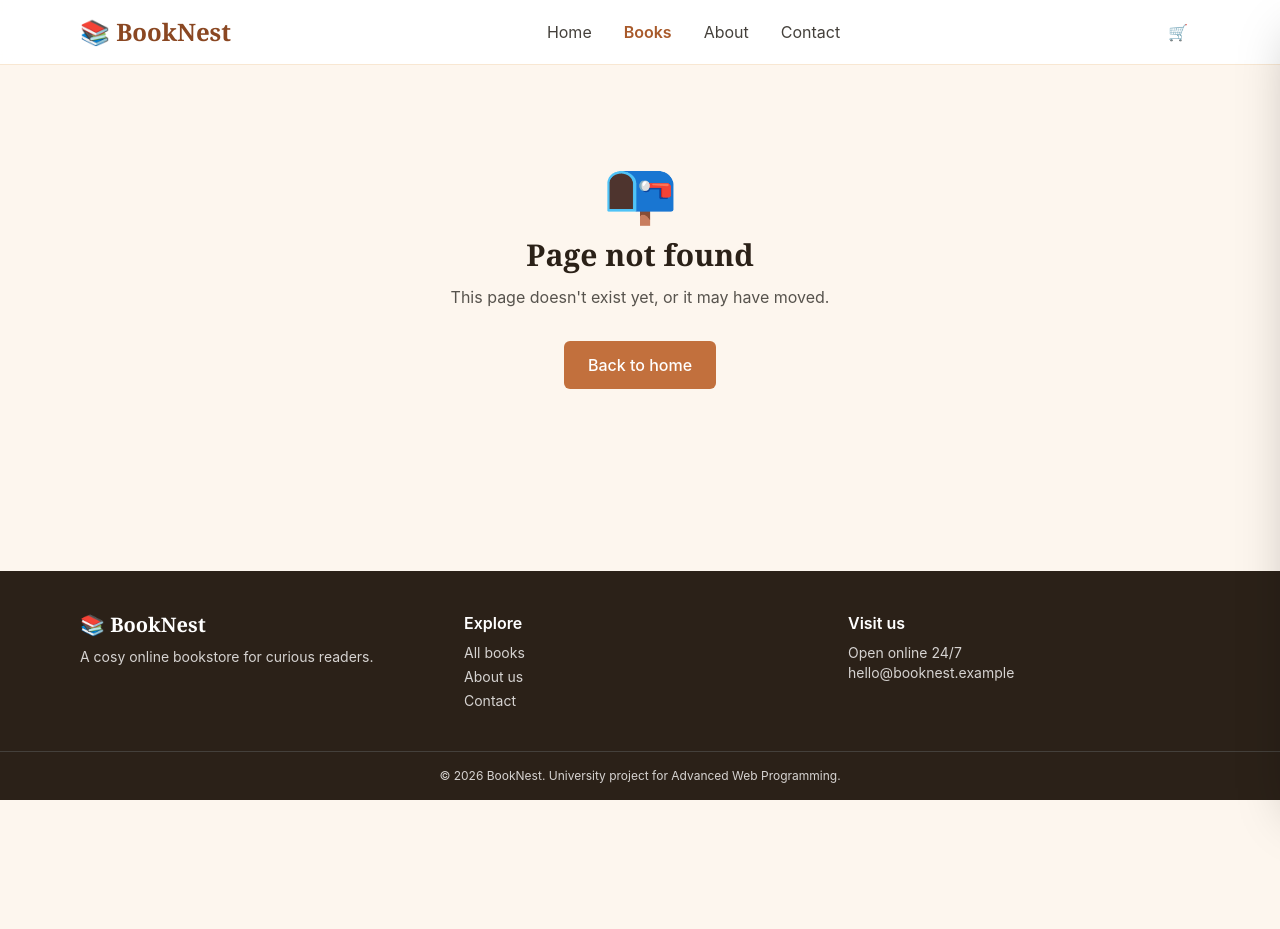
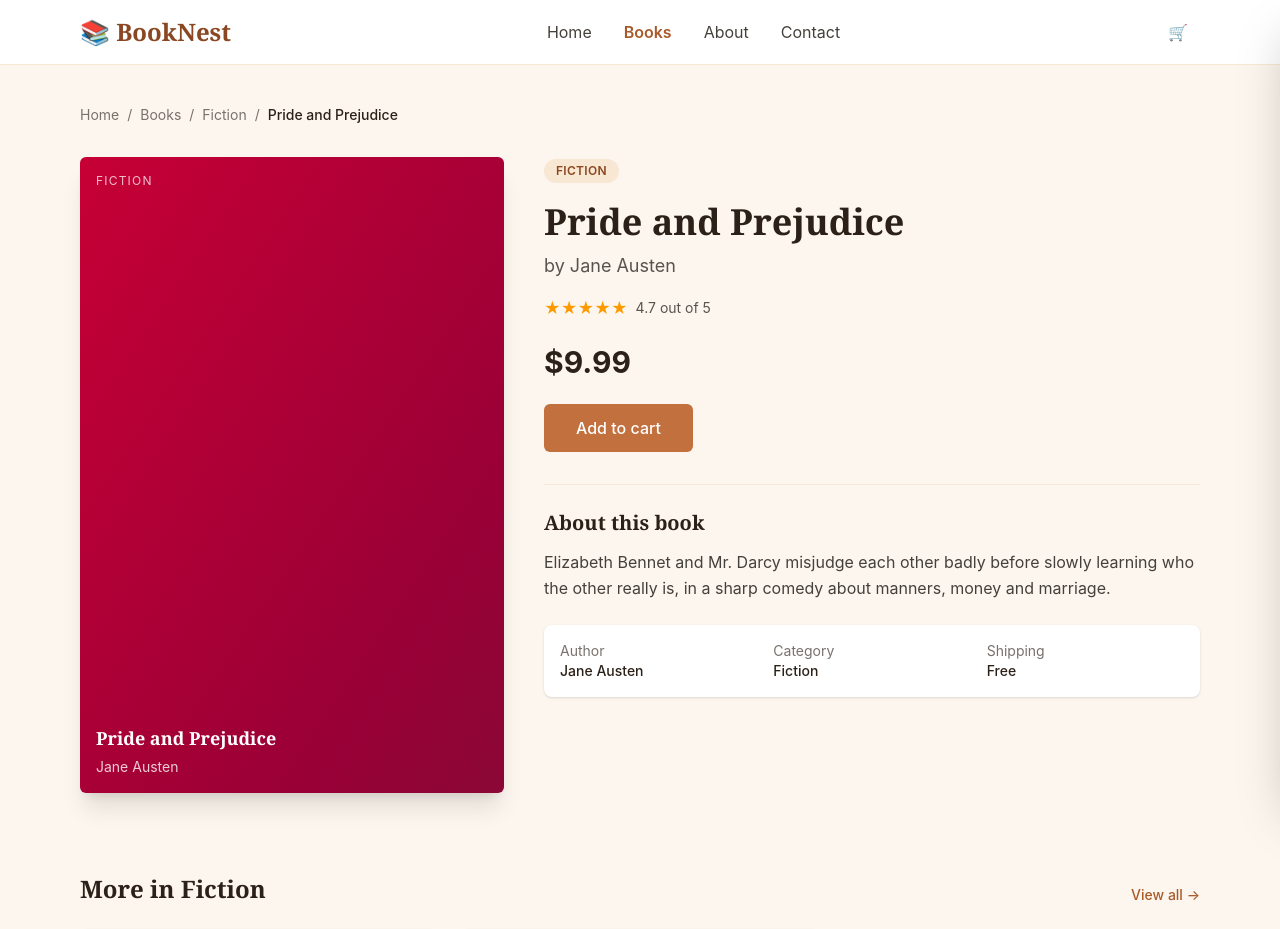
Before and after one commit to Anas-Abdul-El/bookNest, a React (Vite) app: page /books/1 in a window 1280 px wide. Shown: the top 929 px of the page. Before the commit the page ends 800 px from the top, so only its background shows below. Built offline with nearby package versions, Linux system fonts and the light colour scheme.

Commit message:
Add Book Details page with related books

```diff
--- a/src/App.tsx
+++ b/src/App.tsx
@@ -1,6 +1,7 @@
 import { Route, Routes } from "react-router-dom";
 import Layout from "./components/Layout";
 import About from "./pages/About";
+import BookDetails from "./pages/BookDetails";
 import Books from "./pages/Books";
 import Contact from "./pages/Contact";
 import Home from "./pages/Home";
@@ -12,6 +13,7 @@ function App() {
       <Route element={<Layout />}>
         <Route index element={<Home />} />
         <Route path="books" element={<Books />} />
+        <Route path="books/:id" element={<BookDetails />} />
         <Route path="about" element={<About />} />
         <Route path="contact" element={<Contact />} />
         <Route path="*" element={<NotFound />} />
--- /dev/null
+++ b/src/pages/BookDetails.tsx
@@ -0,0 +1,155 @@
+import { Link, useParams } from "react-router-dom";
+import BookCard from "../components/BookCard";
+import BookCover from "../components/BookCover";
+import { books } from "../data/books";
+import { addToCart } from "../store/cartSlice";
+import { useAppDispatch, useAppSelector } from "../store/hooks";
+
+// Five stars, filled up to the rating rounded to the nearest whole star.
+function RatingStars({ rating }: { rating: number }) {
+  const filled = Math.round(rating);
+  return (
+    <span className="text-amber-500" aria-hidden="true">
+      {"★".repeat(filled)}
+      <span className="text-stone-300">{"★".repeat(5 - filled)}</span>
+    </span>
+  );
+}
+
+function BookDetails() {
+  const { id } = useParams();
+  const dispatch = useAppDispatch();
+
+  const book = books.find((book) => book.id === Number(id));
+
+  // How many copies of this book are already in the cart (0 if none).
+  const quantityInCart = useAppSelector(
+    (state) =>
+      state.cart.items.find((item) => item.book.id === book?.id)?.quantity ?? 0,
+  );
+
+  if (!book) {
+    return (
+      <section className="mx-auto max-w-xl px-4 py-24 text-center">
+        <p className="text-6xl" aria-hidden="true">📕</p>
+        <h1 className="mt-4 font-serif text-3xl font-bold">Book not found</h1>
+        <p className="mt-3 text-stone-600">
+          We couldn't find a book with that link. It may have been removed.
+        </p>
+        <Link
+          to="/books"
+          className="mt-8 inline-block rounded-md bg-brand-500 px-6 py-3 font-medium text-white hover:bg-brand-600"
+        >
+          Browse all books
+        </Link>
+      </section>
+    );
+  }
+
+  const relatedBooks = books
+    .filter((other) => other.category === book.category && other.id !== book.id)
+    .slice(0, 3);
+
+  const categoryLink = `/books?category=${encodeURIComponent(book.category)}`;
+
+  return (
+    <>
+      <section className="mx-auto max-w-6xl px-4 py-10">
+        <nav aria-label="Breadcrumb" className="text-sm text-stone-500">
+          <ol className="flex flex-wrap items-center gap-2">
+            <li><Link to="/" className="hover:text-brand-600">Home</Link></li>
+            <li aria-hidden="true">/</li>
+            <li><Link to="/books" className="hover:text-brand-600">Books</Link></li>
+            <li aria-hidden="true">/</li>
+            <li><Link to={categoryLink} className="hover:text-brand-600">{book.category}</Link></li>
+            <li aria-hidden="true">/</li>
+            <li aria-current="page" className="font-medium text-ink">{book.title}</li>
+          </ol>
+        </nav>
+
+        <div className="mt-8 grid gap-10 md:grid-cols-5">
+          <div className="mx-auto w-full max-w-xs md:col-span-2 md:max-w-none">
+            <BookCover book={book} className="shadow-xl" />
+          </div>
+
+          <div className="md:col-span-3">
+            <Link
+              to={categoryLink}
+              className="inline-block rounded-full bg-brand-100 px-3 py-1 text-xs font-semibold tracking-wide text-brand-700 uppercase hover:bg-brand-500 hover:text-white"
+            >
+              {book.category}
+            </Link>
+
+            <h1 className="mt-4 font-serif text-4xl leading-tight font-bold">
+              {book.title}
+            </h1>
+            <p className="mt-2 text-lg text-stone-600">by {book.author}</p>
+
+            <p className="mt-4 flex items-center gap-2">
+              <RatingStars rating={book.rating} />
+              <span className="text-sm text-stone-600">
+                {book.rating.toFixed(1)} out of 5
+              </span>
+            </p>
+
+            <p className="mt-6 text-3xl font-bold">${book.price.toFixed(2)}</p>
+
+            <div className="mt-6 flex flex-wrap items-center gap-4">
+              <button
+                type="button"
+                onClick={() => dispatch(addToCart(book))}
+                className="cursor-pointer rounded-md bg-brand-500 px-8 py-3 font-medium text-white hover:bg-brand-600 focus-visible:outline-2 focus-visible:outline-offset-2 focus-visible:outline-brand-600"
+              >
+                Add to cart
+              </button>
+              {quantityInCart > 0 && (
+                <p className="text-sm text-green-700" role="status">
+                  ✓ {quantityInCart} {quantityInCart === 1 ? "copy" : "copies"} in
+                  your cart
+                </p>
+              )}
+            </div>
+
+            <div className="mt-8 border-t border-brand-100 pt-6">
+              <h2 className="font-serif text-xl font-bold">About this book</h2>
+              <p className="mt-3 leading-relaxed text-stone-700">{book.description}</p>
+            </div>
+
+            <dl className="mt-6 grid grid-cols-2 gap-4 rounded-lg bg-white p-4 text-sm shadow-sm sm:grid-cols-3">
+              <div>
+                <dt className="text-stone-500">Author</dt>
+                <dd className="font-medium">{book.author}</dd>
+              </div>
+              <div>
+                <dt className="text-stone-500">Category</dt>
+                <dd className="font-medium">{book.category}</dd>
+              </div>
+              <div>
+                <dt className="text-stone-500">Shipping</dt>
+                <dd className="font-medium">Free</dd>
+              </div>
+            </dl>
+          </div>
+        </div>
+      </section>
+
+      {relatedBooks.length > 0 && (
+        <section className="mx-auto max-w-6xl px-4 py-10">
+          <div className="flex items-end justify-between gap-4">
+            <h2 className="font-serif text-2xl font-bold">More in {book.category}</h2>
+            <Link to={categoryLink} className="text-sm font-medium text-brand-600 hover:underline">
+              View all →
+            </Link>
+          </div>
+          <div className="mt-6 grid grid-cols-1 gap-6 sm:grid-cols-2 lg:grid-cols-3">
+            {relatedBooks.map((related) => (
+              <BookCard key={related.id} book={related} />
+            ))}
+          </div>
+        </section>
+      )}
+    </>
+  );
+}
+
+export default BookDetails;
```
